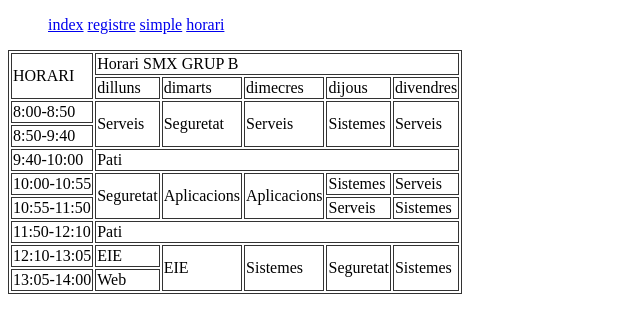
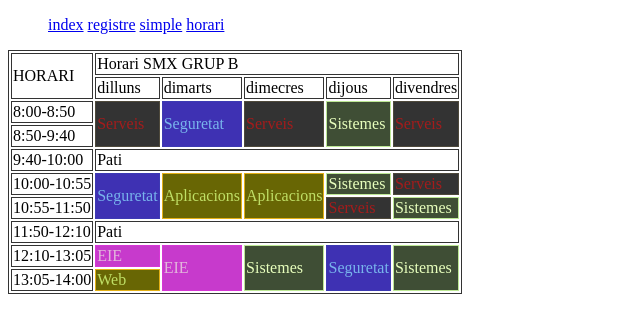
Before and after one commit to Satodaplay/aplicionsWeb, a plain HTML site: page horari.html in a window 1280 px wide. Shown: the whole page, without its empty margins (0-640 px from the left). Drawn offline with Linux system fonts and the light colour scheme.

Commit message:
border-color

```diff
--- /dev/null
+++ b/horari.css
@@ -0,0 +1,34 @@
+table,
+    td {
+        border: 1px solid #333;
+    }
+
+.sistemes {
+    border-color: #bce794;
+    background-color: #3f4e35;
+    color: #e8ffbd;
+}
+
+.aplicacions {
+    border-color: #e4b016;
+    background-color: #686604;
+    color: #bfdf66;
+}
+
+.eie {
+    border-color: #ff2ded44;
+    background-color: #c73acc;
+    color: #e2b6db;
+}
+
+.seguretat {
+    border-color: #3855b344;
+    background-color: #3e31b3;
+    color: #78b4ec;
+}
+
+.serveis {
+    border-color: #9854;
+    background-color: #333;
+    color: #a31c1c;
+}
--- a/horari.html
+++ b/horari.html
@@ -5,15 +5,9 @@
     <meta http-equiv='X-UA-Compatible' content='IE=edge'>
     <title>Page Title</title>
     <meta name='viewport' content='width=device-width, initial-scale=1'>
-    <link rel='stylesheet' type='text/css' media='screen' href='a.css'>
+    <link rel='stylesheet' type='text/css' media='screen' href='horari.css'>
     <script src='main.js'></script>
 </head>
-<style>
-    table,
-    td {
-        border: 1px solid #333;
-    }
-</style>
 <body>
     <header>
         <nav>
@@ -42,11 +36,11 @@
         <tbody>
             <tr>
                 <td>8:00-8:50</td>
-                <td rowspan="2">Serveis</td>
-                <td rowspan="2">Seguretat</td>
-                <td rowspan="2">Serveis</td>
-                <td rowspan="2">Sistemes</td>
-                <td rowspan="2">Serveis</td>
+                <td rowspan="2" class="serveis">Serveis</td>
+                <td rowspan="2" class="seguretat">Seguretat</td>
+                <td rowspan="2" class="serveis">Serveis</td>
+                <td rowspan="2" class="sistemes">Sistemes</td>
+                <td rowspan="2" class="serveis">Serveis</td>
             </tr>
             <tr>
                 <td>8:50-9:40</td>
@@ -57,16 +51,16 @@
             </tr>
             <tr>
                 <td>10:00-10:55</td>
-                <td rowspan="2">Seguretat</td>
-                <td rowspan="2">Aplicacions</td>
-                <td rowspan="2">Aplicacions</td>
-                <td>Sistemes</td>
-                <td>Serveis</td>
+                <td rowspan="2" class="seguretat">Seguretat</td>
+                <td rowspan="2" class="aplicacions">Aplicacions</td>
+                <td rowspan="2" class="aplicacions">Aplicacions</td>
+                <td class="sistemes">Sistemes</td>
+                <td class="serveis">Serveis</td>
             </tr>
             <tr>
                 <td>10:55-11:50</td>
-                <td>Serveis</td>
-                <td>Sistemes</td>
+                <td class="serveis">Serveis</td>
+                <td class="sistemes">Sistemes</td>
             </tr>
             <tr>
                 <td>11:50-12:10</td>
@@ -74,15 +68,15 @@
             </tr>
             <tr>
                 <td>12:10-13:05</td>
-                <td>EIE</td>
-                <td rowspan="2">EIE</td>
-                <td rowspan="2">Sistemes</td>
-                <td rowspan="2">Seguretat</td>
-                <td rowspan="2">Sistemes</td>
+                <td class="eie">EIE</td>
+                <td rowspan="2" class="eie">EIE</td>
+                <td rowspan="2" class="sistemes">Sistemes</td>
+                <td rowspan="2" class="seguretat">Seguretat</td>
+                <td rowspan="2" class="sistemes">Sistemes</td>
             </tr>
             <tr>
                 <td>13:05-14:00</td>
-                <td>Web</td>
+                <td class="aplicacions">Web</td>
             </tr>
         </tbody>
     </table>
```
Also changed, not shown: horariSinTaulas.css (deleted, +0 -20 lines), horariSinTaulas.html (deleted, +0 -66 lines).
